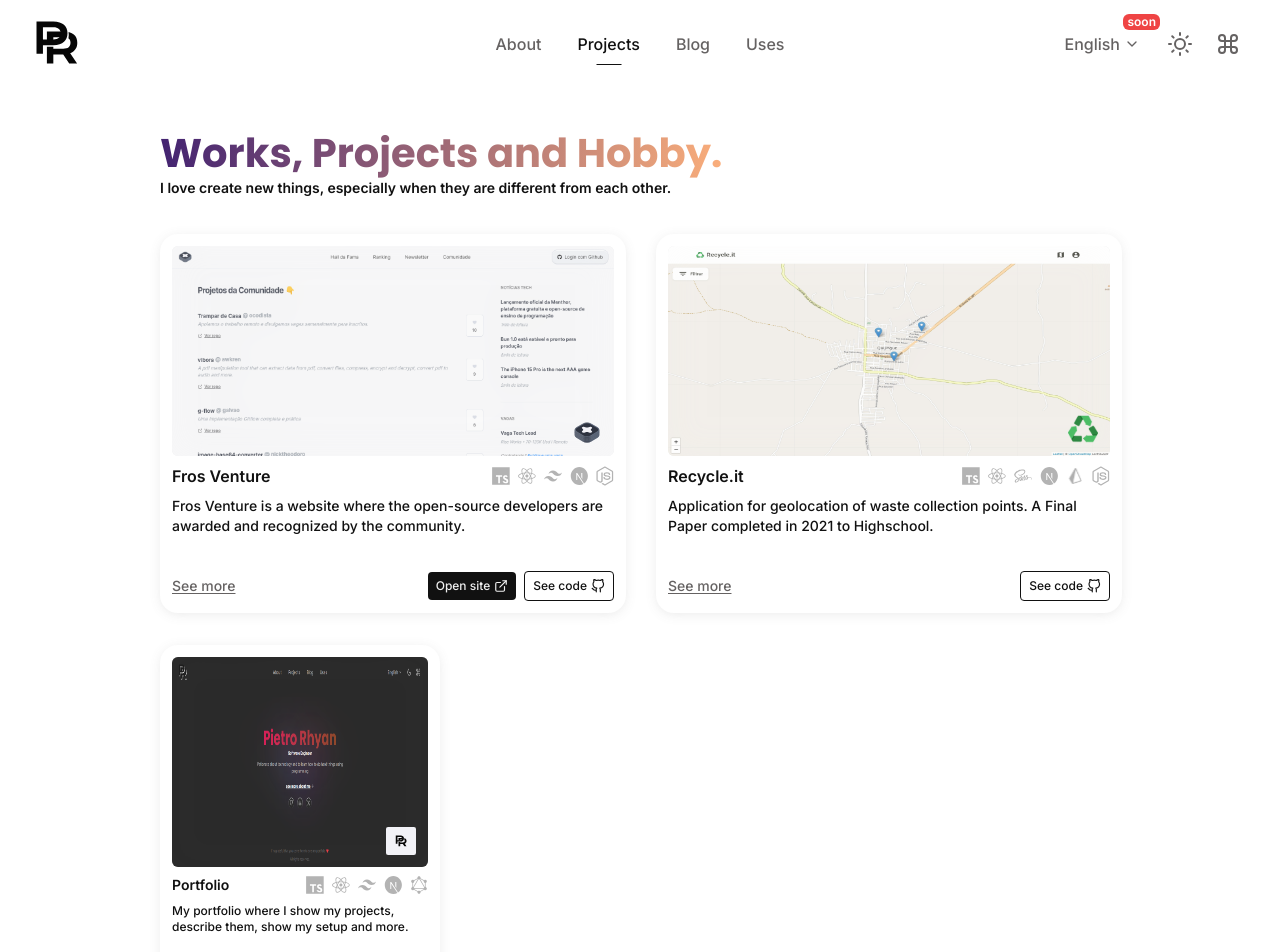
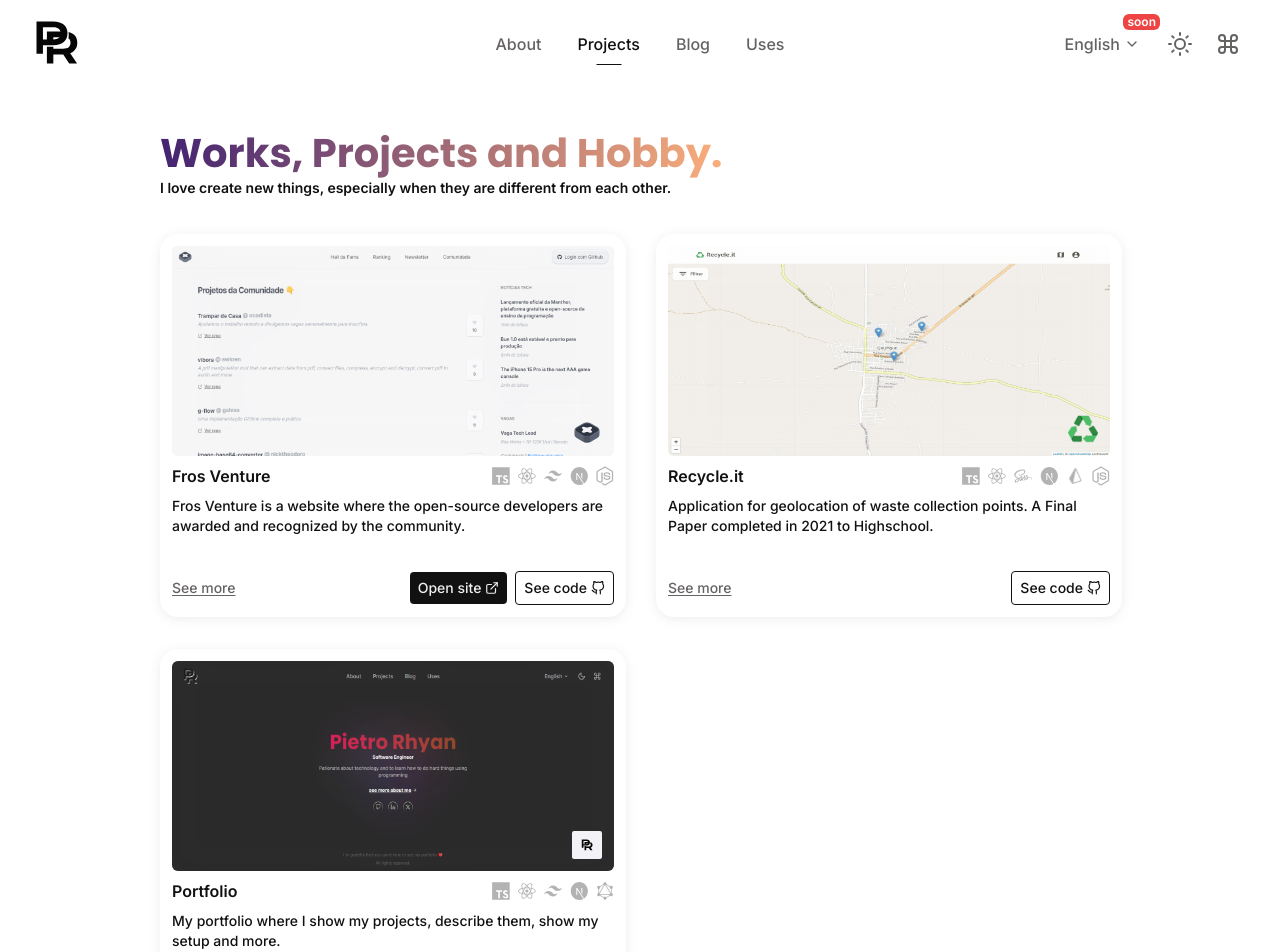
Before and after one commit to PietroRhyan/portfolio, a Next.js app: page /projects in a window 1280 px wide. Shown: the top 952 px of the page. Built offline with nearby package versions, Linux system fonts and the light colour scheme.

Commit message:
refactor: project size

```diff
--- a/src/app/projects/page.tsx
+++ b/src/app/projects/page.tsx
@@ -128,7 +128,7 @@ export default function Projects() {
             image={portfolioPageImage}
             logo={portfolioLogo}
             postLink="/blog/post/portfolio"
-            projectStyle="small"
+            projectStyle="big"
             techs={portfolioTechs}
             siteURL="https://portfolio-pi-rose-29.vercel.app/"
             githubURL="https://github.com/PietroRhyan/portfolio"
--- a/src/components/ActionButton/index.tsx
+++ b/src/components/ActionButton/index.tsx
@@ -9,11 +9,11 @@ const button = tv({
       blackLarge:
         'bg-black dark:bg-white text-sm text-lightgray dark:text-black py-2 px-3 rounded-md',
       blackSmall:
-        'bg-black dark:bg-white text-xs text-lightgray dark:text-black py-[6px] px-2 rounded',
+        'bg-black dark:bg-white text-xs custom-sm:text-sm text-lightgray dark:text-black py-[6px] px-2 rounded',
       whiteLarge:
         'bg-white dark:bg-black-variant text-xs text-black dark:text-white border border-black dark:border-white hover:brightness-95 py-2 px-3 rounded-md',
       whiteSmall:
-        'bg-white dark:bg-black-variant text-xs text-black dark:text-white border border-black dark:border-white hover:brightness-95 py-[6px] px-2 rounded',
+        'bg-white dark:bg-black-variant text-xs custom-sm:text-sm text-black dark:text-white border border-black dark:border-white hover:brightness-95 py-[6px] px-2 rounded',
     },
     defaultVariants: {
       buttonStyle: 'blackLarge',
```
